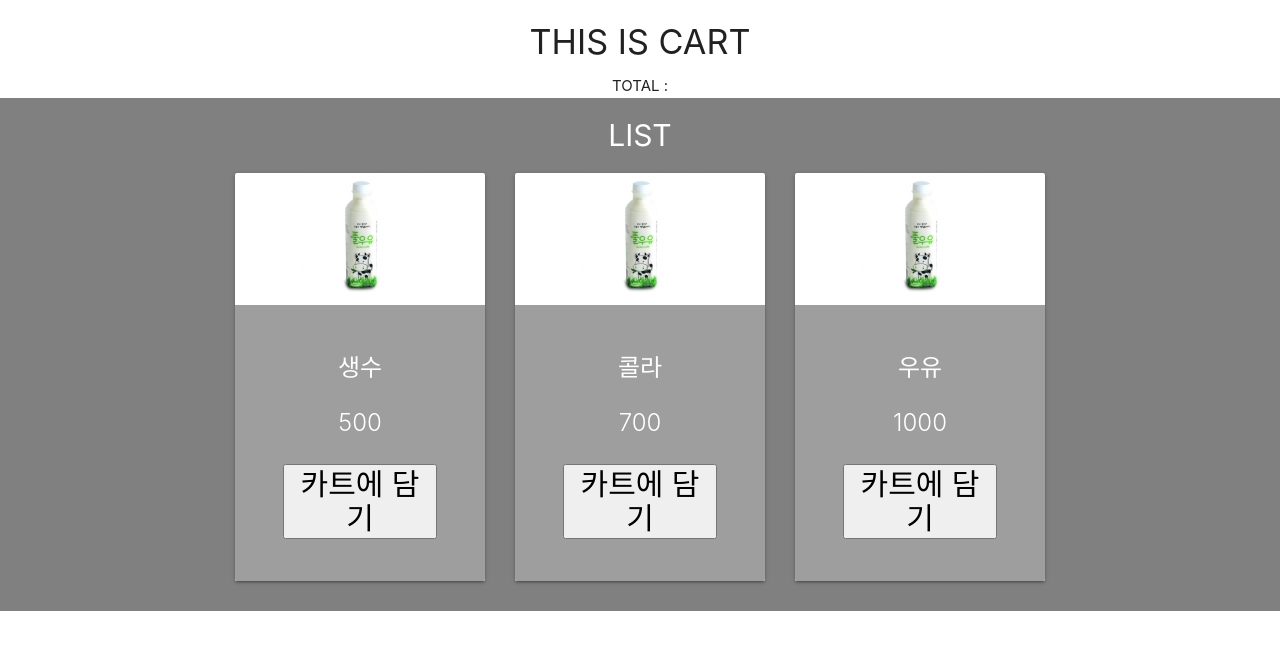
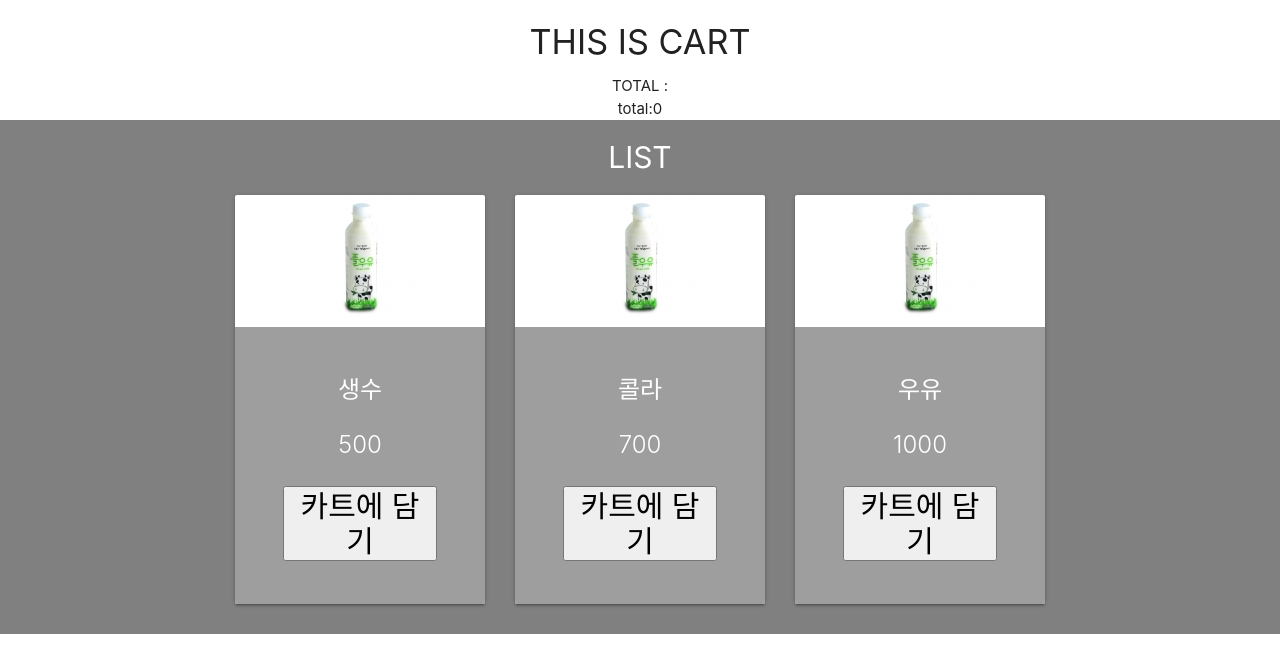
Before and after one commit to Yoonwd/reac-new-cart, a React (Create React App) app: page / in a window 1280 px wide. Shown: the top 672 px of the page. Built offline with nearby package versions, Linux system fonts and the light colour scheme.

Commit message:
App.js edited online with Bitbucket

```diff
--- a/src/App.js
+++ b/src/App.js
@@ -18,6 +18,20 @@ class App extends Component {
     });
   }
 
+
+  componentDidUpdate(prevProps, prevState){ //update 가 있을때마다 발동하는 함수
+    console.log(prevState.items) //한 턴 전의 카트상태
+    console.log(this.state.items) //현재 카트 상태
+    if(prevState.items !== this.state.items){  //카트 내의 물건에 변화가 생기면(넣거나, 빼거나)
+      console.log(this.state.items) // 카트 내의 물건들 확인해보고
+      this.state.items.map(el => console.log(el.price) ) //카트 내의 물건들의 가격들 확인
+      var fp=0;   //최종가
+      this.state.items.forEach(el => fp += el.price )  //최종가는 현재 카트 내의 물건들.price 를 전부 더한 누적값(+= 로 구현)
+      console.log('fp',fp)  //최종가: 현재 카트 내의 물건들 가격의 총합
+      this.setState({total: fp}) // 최종가를 반영해 준다
+    }
+  }
+
   // 카트에서 삭제하는 함수
   onRemoveFromCart = this.onRemoveFromCart.bind(this);
   onRemoveFromCart(i) {
@@ -30,12 +44,12 @@ class App extends Component {
   }
 
   // 카트 합계를 계산하는 함수
-  calculateTotal = this.calculateTotal.bind(this);
-  calculateTotal(price) {
-    this.setState({
-      total: [...this.state.total + price]
-    })
-  }
+  // calculateTotal = this.calculateTotal.bind(this);
+  // calculateTotal(price) {
+  //   this.setState({
+  //     total: [...this.state.total + price]
+  //   })
+  // }
 
   render() {
     return (
@@ -45,11 +59,11 @@ class App extends Component {
           total: this.state.total,
           onAddToCart: this.onAddToCart,
           onRemoveFromCart: this.onRemoveFromCart,
-          calculateTotal: this.calculateTotal
         }}
       >
         <div className="App">
           <Cart />
+          total:{this.state.total}
           <List />
         </div>
       </CartContext.Provider>
```
